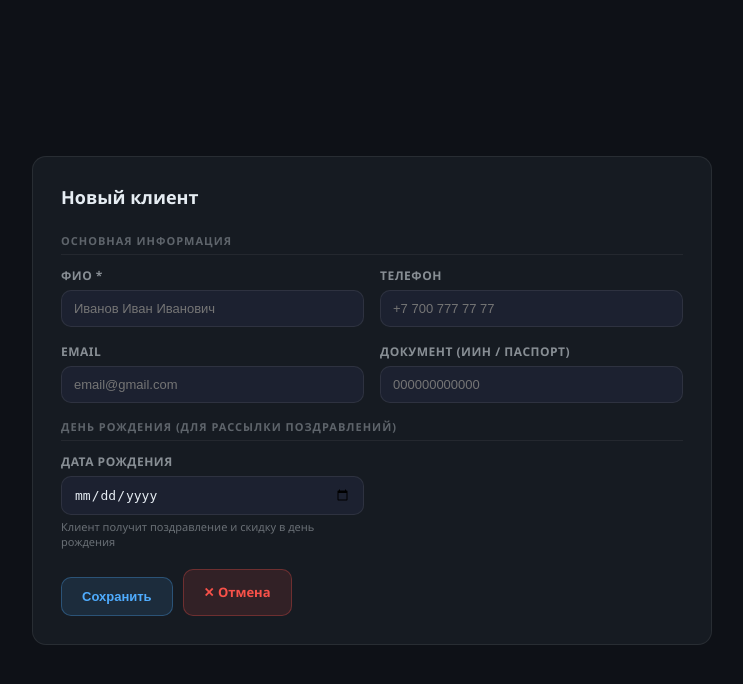
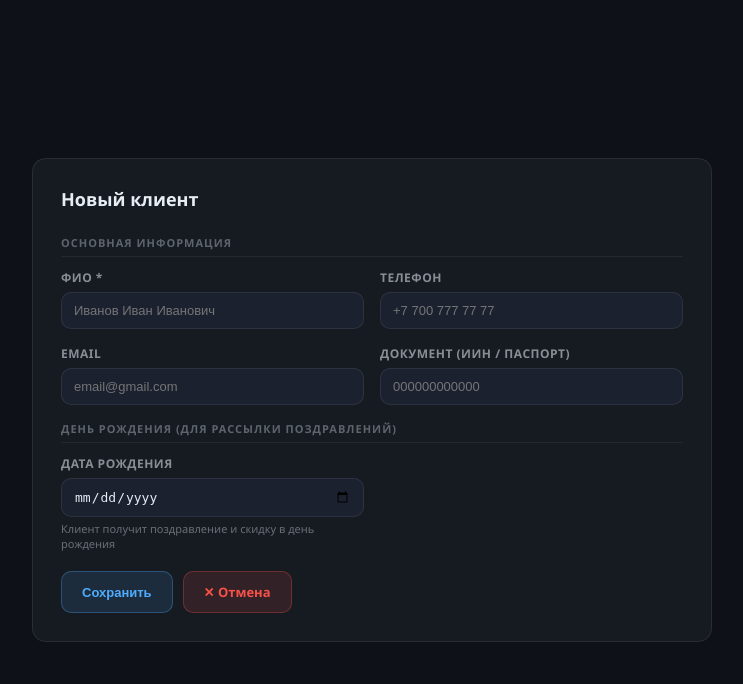
Before and after one commit to Finals-LDS/Ski_Rent, a Django app: page /clients/new/ in a window 1280 px wide. Shown: the top 684 px of the page, without its empty margins (268-1011 px from the left). Run offline with Django 5.2, Linux system fonts and the light colour scheme; a user stored in the database is signed in.

Commit message:
fix: Обновлены кнопки на странице клиентов, подогнаны под один стиль и размер

```diff
--- a/rent_project/rental_service/web/templates/forms/client_form.html
+++ b/rent_project/rental_service/web/templates/forms/client_form.html
@@ -14,7 +14,7 @@
     input:focus, select:focus { border-color: rgba(79,172,254,.4); }
     .grid { display: grid; grid-template-columns: repeat(2, minmax(0, 1fr)); gap: 16px; margin-bottom: 16px; }
     .full { grid-column: 1 / -1; }
-    .btn { margin-top: 8px; padding: 11px 20px; border-radius: 10px; background: rgba(79,172,254,.12); border: 1px solid rgba(79,172,254,.3); color: #4facfe; cursor: pointer; font-size: 13px; font-weight: 600; }
+    .btn {padding: 11px 20px; border-radius: 10px; background: rgba(79,172,254,.12); border: 1px solid rgba(79,172,254,.3); color: #4facfe; cursor: pointer; font-size: 13px; font-weight: 600; }
     .btn:hover { background: rgba(79,172,254,.22); }
     .btn-danger { background: rgba(248,81,73,.12); border: 1px solid rgba(248,81,73,.3); color: #f85149; border-radius: 10px; padding: 11px 20px; cursor: pointer; font-size: 13px; font-weight: 600; text-decoration: none; display: inline-flex; align-items: center; }
     .err { color: #f85149; margin-bottom: 14px; font-size: 13px; background: rgba(248,81,73,0.08); border: 1px solid rgba(248,81,73,0.2); border-radius: 8px; padding: 10px 14px; }
```
Also changed, not shown: rent_project/rental_service/db.sqlite3.
